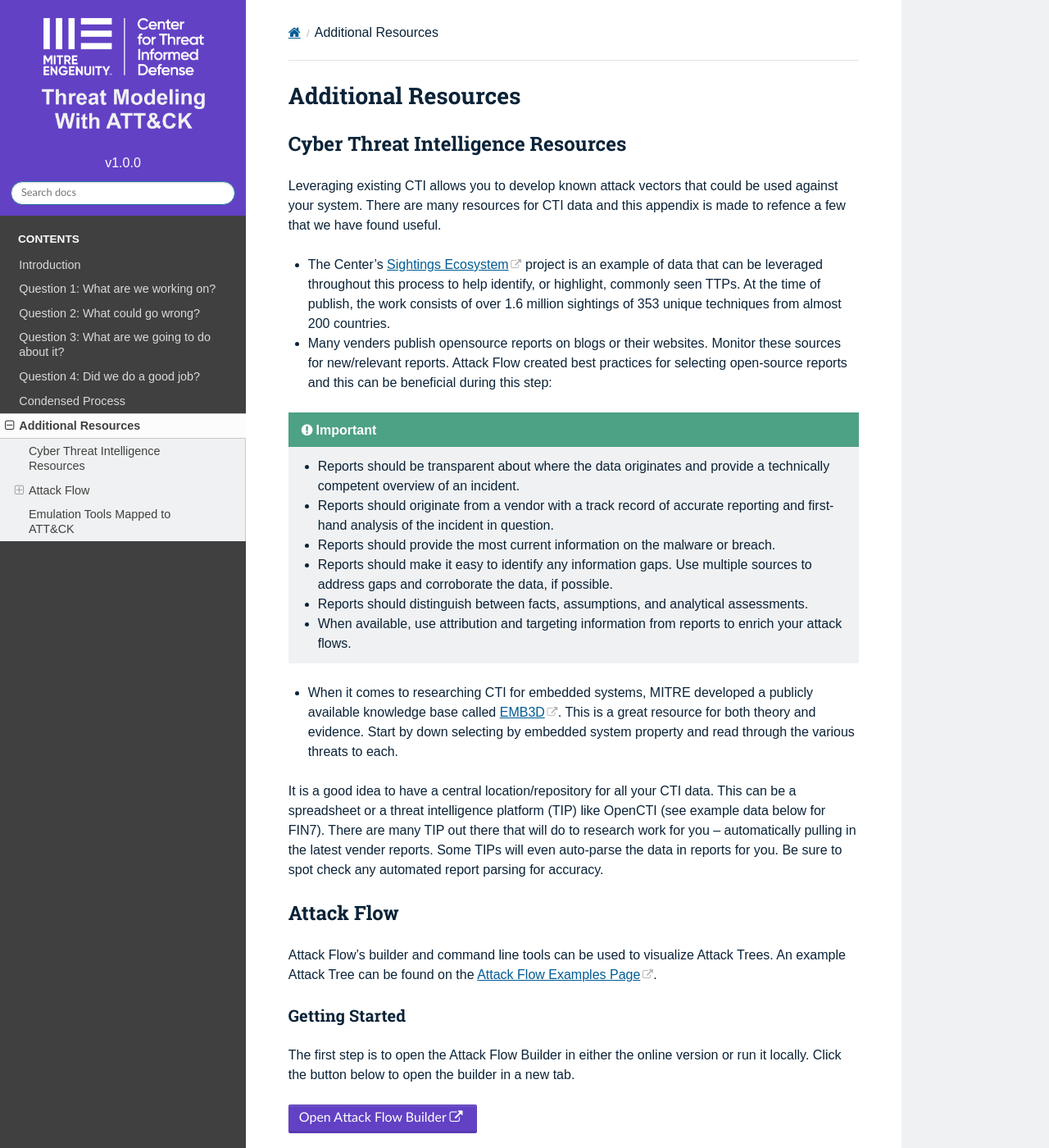
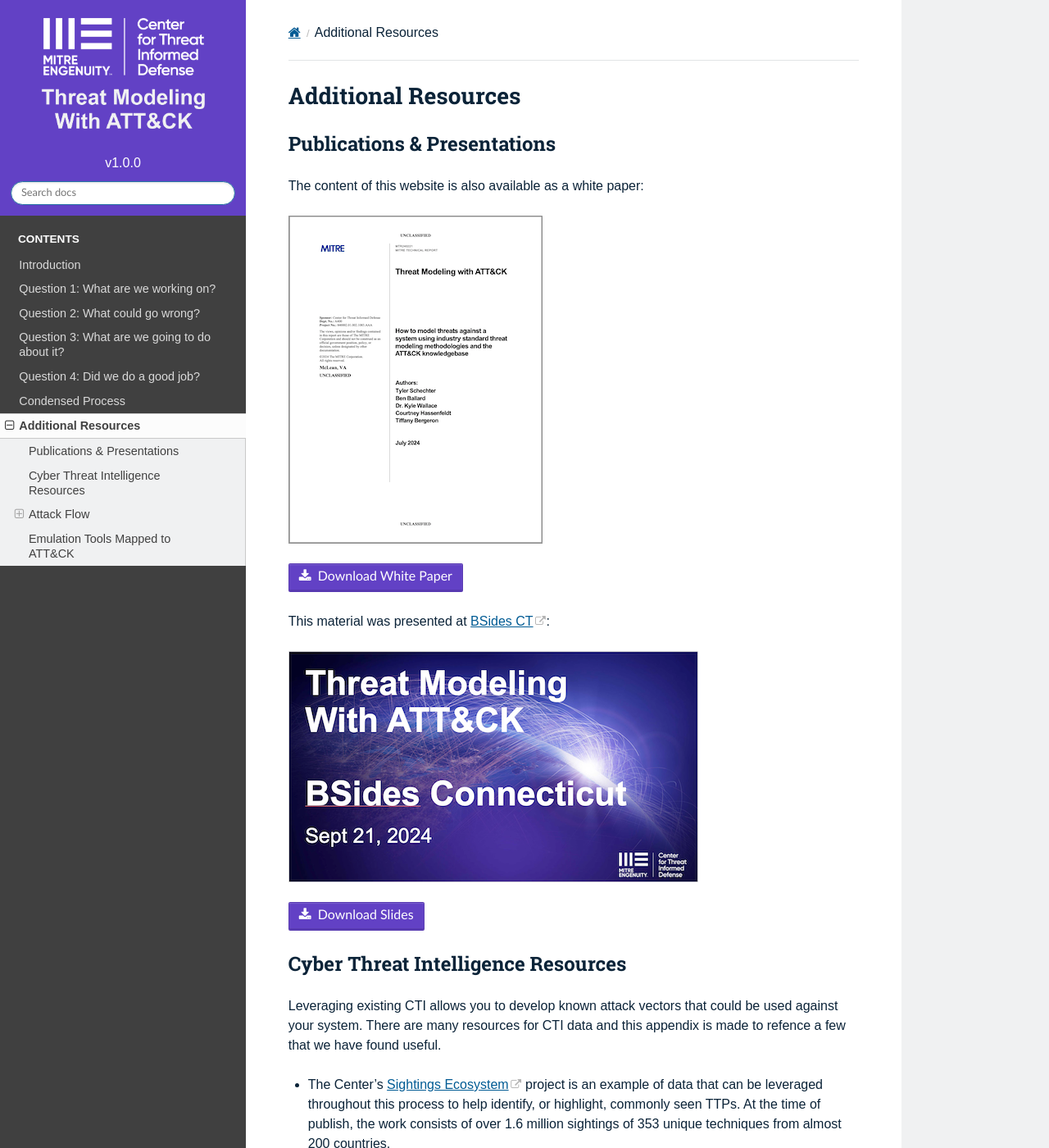
Before and after one commit to center-for-threat-informed-defense/threat-modeling-with-attack, a Sphinx documentation site: the page built from docs/additional-resources.rst, in a window 1280 px wide and 1400 px high. Shown: the whole window at 82% size. Built offline with Sphinx 7.4.7 and the Read the Docs theme 2.0.0, drawn with Linux system fonts in a browser that asks for light colours.

Commit message:
Add white paper and slides.
Also fix some broken download links for navigator layers.

```diff
--- a/docs/additional-resources.rst
+++ b/docs/additional-resources.rst
@@ -2,6 +2,34 @@
 
 Additional Resources
 ====================
+
+Publications & Presentations
+----------------------------
+
+The content of this website is also available as a white paper:
+
+.. image:: _static/pdf_thumbnail.png
+  :alt: Thumbnail view of the whitepaper cover page.
+
+.. raw:: html
+
+  <p>
+      <a class="btn btn-primary" target="_blank" href="../presentations/threat-modeling-with-attack.pdf" download="threat-modeling-with-attack.pdf">
+      <i class="fa fa-download"></i> Download White Paper</a>
+  </p>
+
+This material was presented at `BSides CT <https://www.bsidesct.org/>`__:
+
+.. image:: _static/bsides_thumbnail.png
+  :alt: Thumbnail view of the BSides presentation.
+
+.. raw:: html
+
+  <p>
+      <a class="btn btn-primary" target="_blank" href="../presentations/tmwa-bsides-ct.pdf" download="tmwa-bsides-ct.pdf">
+      <i class="fa fa-download"></i> Download Slides</a>
+  </p>
+
 
 Cyber Threat Intelligence Resources
 -----------------------------------
--- a/docs/question-3.rst
+++ b/docs/question-3.rst
@@ -239,7 +239,7 @@
 
 
         <p>
-            <a class="btn btn-primary" target="_blank" href="..layers\scoring_layer.json" download="scoring_layer.json">
+            <a class="btn btn-primary" target="_blank" href="../layers/scoring_layer.json" download="scoring_layer.json">
             <i class="fa fa-download"></i> Download Layer JSON</a>
         </p>
 
@@ -270,7 +270,7 @@
 
 
         <p>
-            <a class="btn btn-primary" target="_blank" href="..layers\protection_layer.json" download="protection_layer.json">
+            <a class="btn btn-primary" target="_blank" href="../layers/protection_layer.json" download="protection_layer.json">
             <i class="fa fa-download"></i> Download Layer JSON</a>
         </p>
 
@@ -299,7 +299,7 @@
 
 
         <p>
-            <a class="btn btn-primary" target="_blank" href="..layers\risk_layer.json" download="risk_layer.json">
+            <a class="btn btn-primary" target="_blank" href="../layers/risk_layer.json" download="risk_layer.json">
             <i class="fa fa-download"></i> Download Layer JSON</a>
         </p>
 
```
Also changed, not shown: docs/question-2.rst (+7 -7 lines), docs/_static/bsides_thumbnail.png (added), docs/_static/pdf_thumbnail.png (added), docs/extra/layers/theory_plus_evidence.json (renamed from docs/extra/layers/theory_+_evidence.json), 2 other files.
